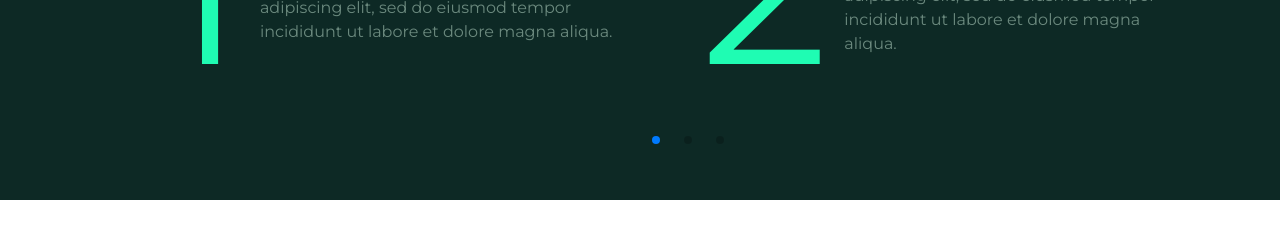
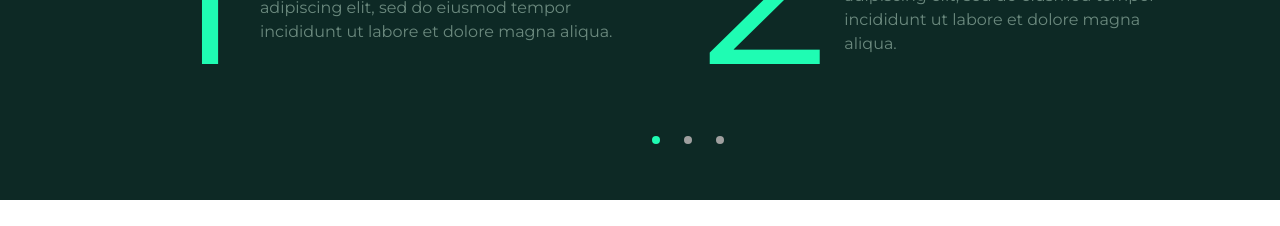
Before and after one commit to Aloushi755/portofolio-weshark, a Next.js app: page / in a window 1280 px wide. Shown: the part 2040-2266 px from the top of the page. Built offline with nearby package versions, Linux system fonts and the light colour scheme.

Commit message:
Quick css adjustments

```diff
--- a/app/globals.css
+++ b/app/globals.css
@@ -11,3 +11,12 @@ body {
     --radius: 0.5rem;
   }
 }
+
+.custom-pagination .swiper-pagination-bullet {
+  background-color: #9f9f9f;
+  opacity: 1;
+}
+
+.custom-pagination .swiper-pagination-bullet-active {
+  background-color: #1ffcb3;
+}
```
